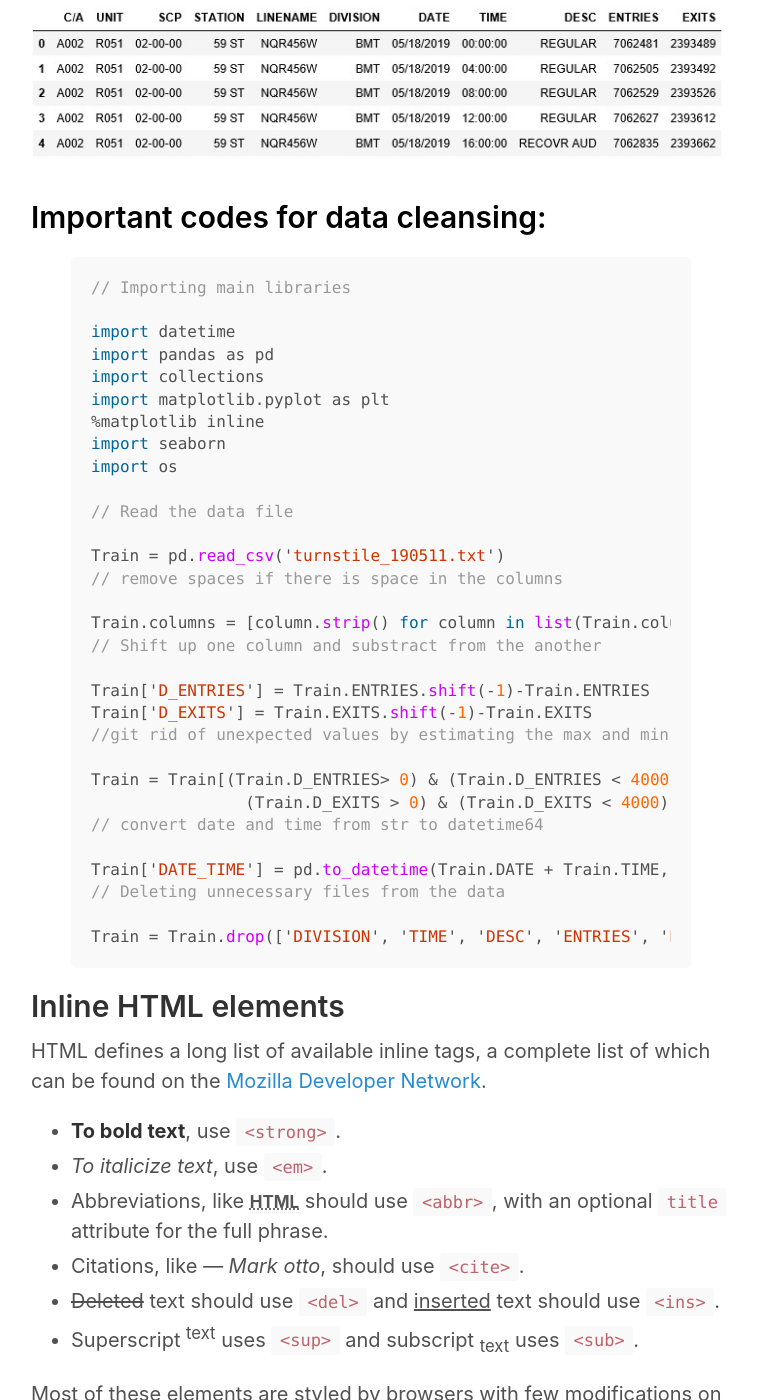
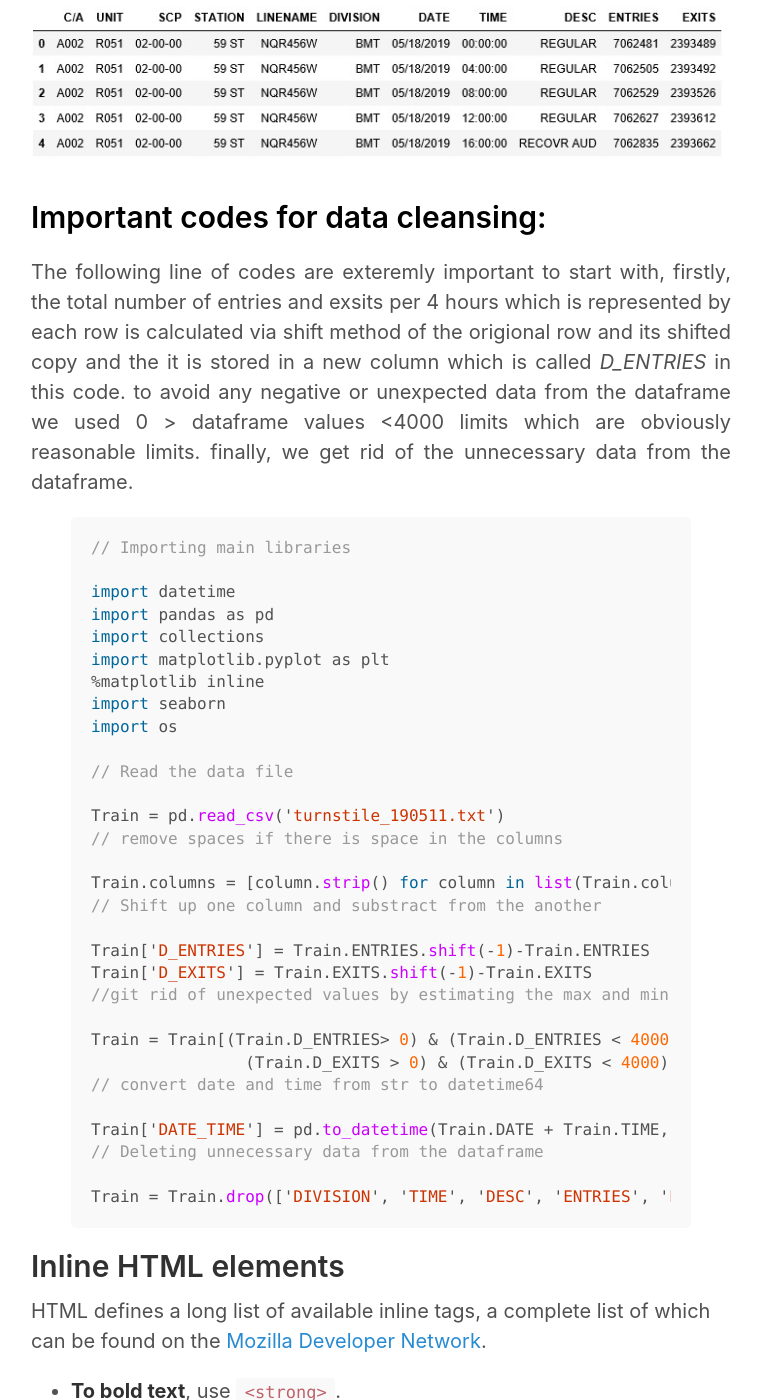
Before and after one commit to alafnan/alafnan.github.io, a Jekyll site: the page built from _posts/2015-01-6-example-content.md, in a window 1280 px wide and 1400 px high, scrolled down 2117 px. Shown: the whole window, without its empty margins (259-1020 px from the left). Built offline with Jekyll 4.4.1, drawn with Linux system fonts in a browser that asks for light colours.

Commit message:
Update 2015-01-6-example-content.md

```diff
--- a/_posts/2015-01-6-example-content.md
+++ b/_posts/2015-01-6-example-content.md
@@ -36,7 +36,7 @@ Click the Link: [Turnstile Data MTA Website](http://web.mta.info/developers/turn
 ![Data]({{ site.url }}/images/pro2.jpg)
 
 <h1 style="font-size:1.5em; color:#000000; margin-top: 2rem; margin-bottom: 1rem;">Important codes for data cleansing:</h1>
-
+<p style="text-align: justify; text-justify: inter-word;"> The following line of codes are exteremly important to start with, firstly, the total number of entries and exsits per 4 hours which is represented by each row is calculated via shift method of the origional row and its shifted copy and the it is stored in a new column which is called <i>D_ENTRIES</i> in this code. to avoid any negative or unexpected data from the dataframe we used 0 > dataframe values <4000 limits which are obviously reasonable limits. finally, we get rid of the unnecessary data from the dataframe.</p>
 {% highlight js %}
 // Importing main libraries
 import datetime
@@ -59,7 +59,7 @@ Train = Train[(Train.D_ENTRIES> 0) & (Train.D_ENTRIES < 4000) &
                 (Train.D_EXITS > 0) & (Train.D_EXITS < 4000)]
 // convert date and time from str to datetime64
 Train['DATE_TIME'] = pd.to_datetime(Train.DATE + Train.TIME, format='%m/%d/%Y%H:%M:%S')
-// Deleting unnecessary files from the data
+// Deleting unnecessary data from the dataframe
 Train = Train.drop(['DIVISION', 'TIME', 'DESC', 'ENTRIES', 'EXITS'], 1)
 
 {% endhighlight %}
```
